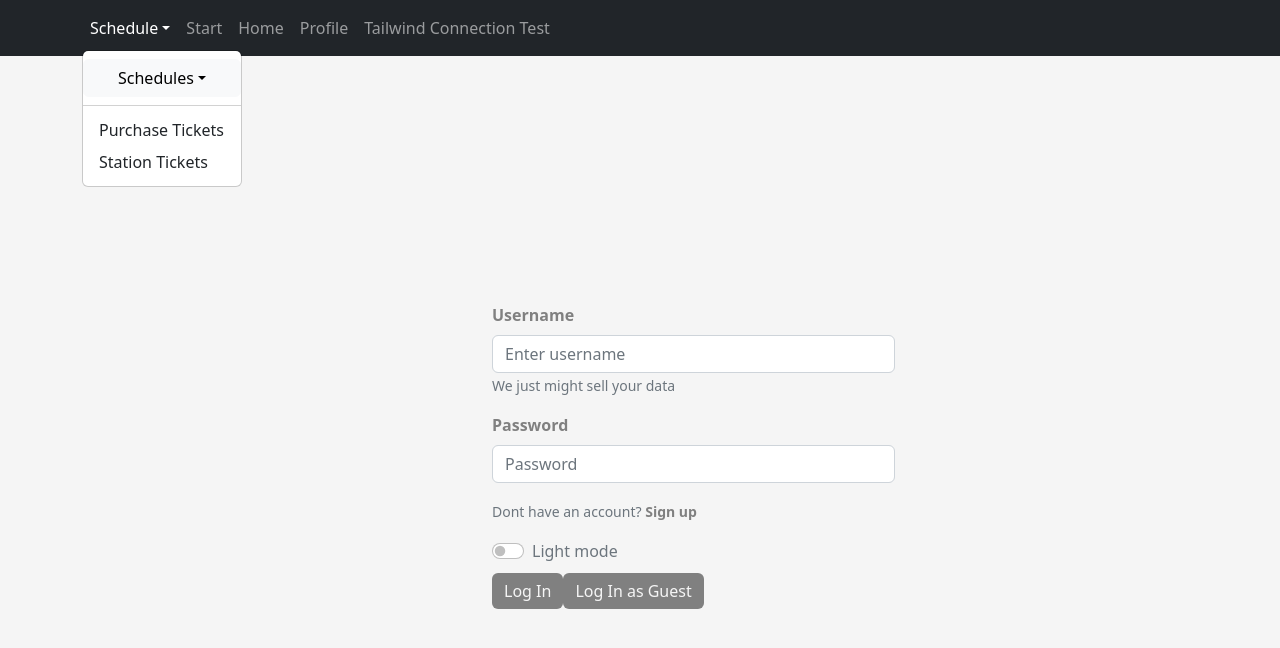
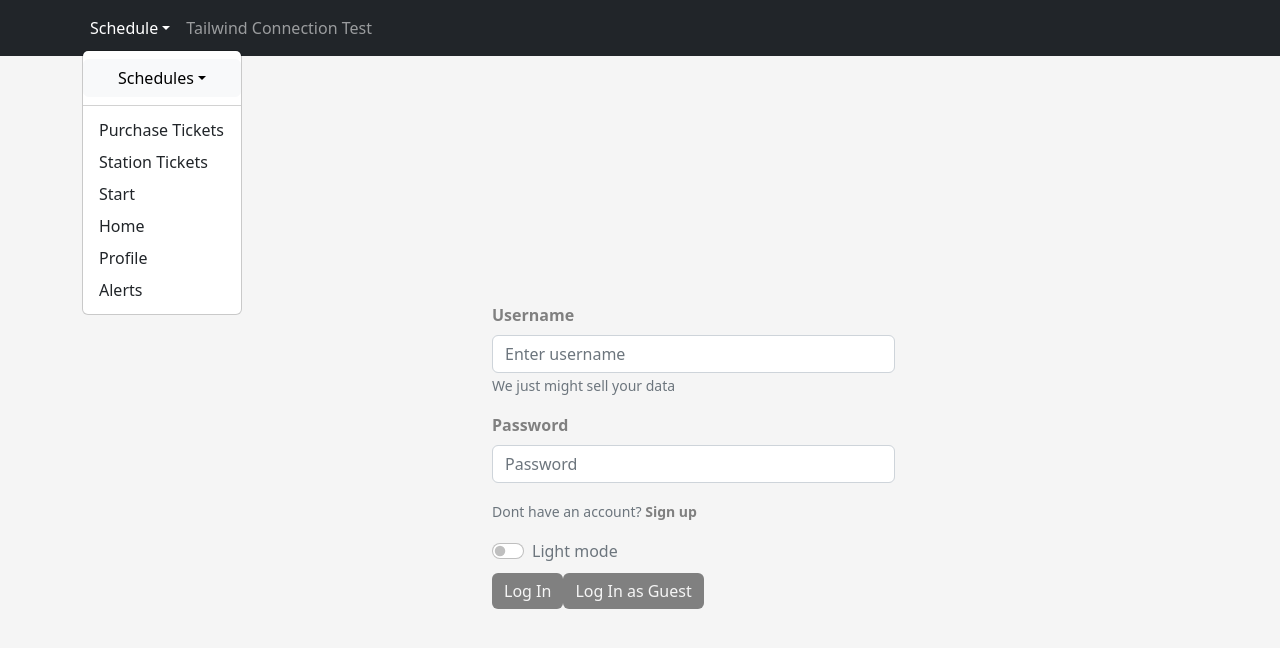
Before and after one commit to tyarossi/TrainSplaining, a React (Create React App) app in the folder frontend/: page / in a window 1280 px wide. Both pictures are taken after a click on the button "Schedule". Shown: the top 648 px of the page. Built offline with nearby package versions, Linux system fonts and the light colour scheme.

Commit message:
Updating, start of movement of all navbar to dropdown -Thomas

```diff
--- a/frontend/src/components/navbar.js
+++ b/frontend/src/components/navbar.js
@@ -24,7 +24,7 @@ export default function Navbar() {
   return (
     <ReactNavbar bg="dark" variant="dark">
     <Container>
-      <Nav className="me-auto">
+      <Nav className="me-auto" style={{paddingRight: '10px'}}>
         <NavDropdown title="Schedule" id="basic-nav-dropdown">
           <Dropdown>
             <Dropdown.Toggle variant="light" id="dropdown-basic" style={{width: '100%'}}>
@@ -32,21 +32,21 @@ export default function Navbar() {
             </Dropdown.Toggle>
 
             <Dropdown.Menu>
-              <Dropdown.Item href="#/action-1">Blue Line</Dropdown.Item>
-              <Dropdown.Item href="#/action-2">Red Line</Dropdown.Item>
-              <Dropdown.Item href="#/action-3">Green Line</Dropdown.Item>
-              <Dropdown.Item href="#/action-4">Orange Line</Dropdown.Item>
+              <Dropdown.Item href="/mbtaSchedule?Blue">Blue Line</Dropdown.Item>
+              <Dropdown.Item href="/mbtaSchedule?Red">Red Line</Dropdown.Item>
+              <Dropdown.Item href="/mbtaSchedule?Green">Green Line</Dropdown.Item>
+              <Dropdown.Item href="/mbtaSchedule?Orange">Orange Line</Dropdown.Item>
             </Dropdown.Menu>
           </Dropdown>
           <NavDropdown.Divider />
           <NavDropdown.Item href="/privateUserProfile">Purchase Tickets</NavDropdown.Item>
           <NavDropdown.Item href="#action/3.3">Station Tickets</NavDropdown.Item>
+          <NavDropdown.Item href="/">Start</NavDropdown.Item>
+          <NavDropdown.Item href="/home">Home</NavDropdown.Item>
+          <NavDropdown.Item href="/privateUserProfile">Profile</NavDropdown.Item>
+          <NavDropdown.Item href="/mbtaAlerts">Alerts</NavDropdown.Item>
         </NavDropdown>
-        <Nav.Link href="/">Start</Nav.Link>
-        <Nav.Link href="/home">Home</Nav.Link>
-        <Nav.Link href="/privateUserProfile">Profile</Nav.Link>
         <Nav.Link href="/TailwindConnectionTest">Tailwind Connection Test</Nav.Link>
-
       </Nav>
     </Container>
   </ReactNavbar>
```
